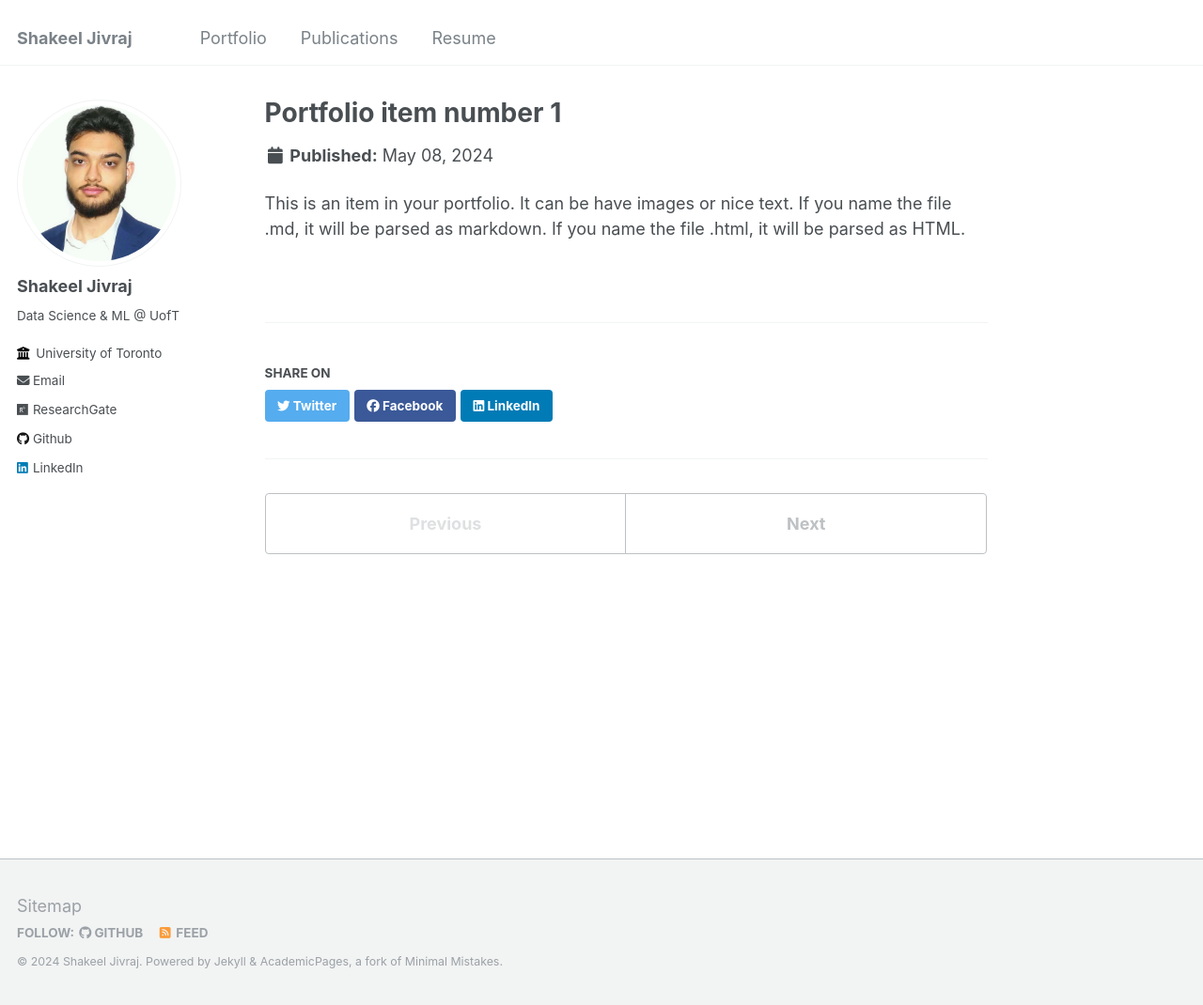
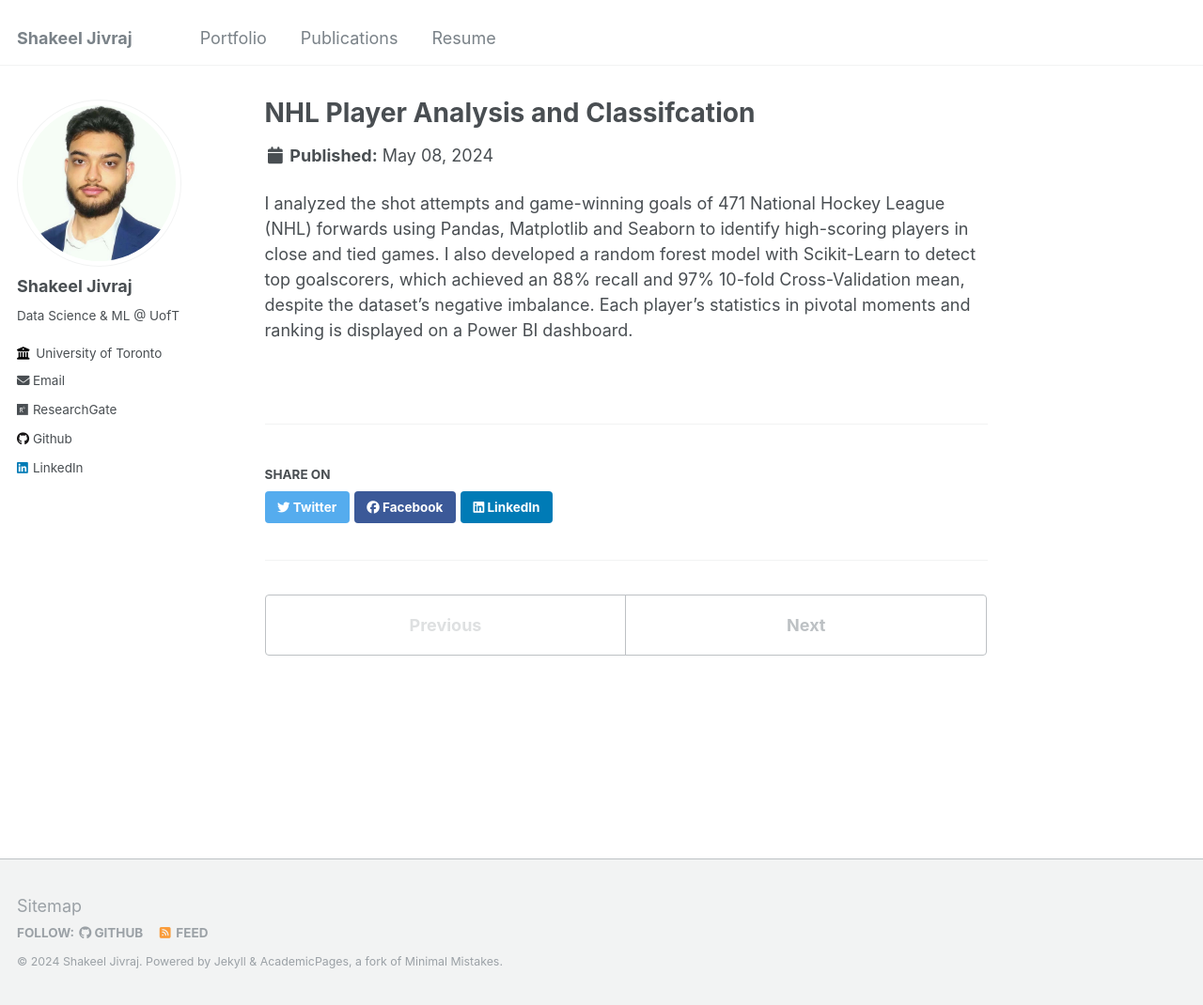
Before and after one commit to Shak789/Shak789.github.io, a Jekyll site: the page built from _portfolio/portfolio-1.md, in a window 1280 px wide and 1070 px high. Shown: the whole window at 94% size. Built offline with Jekyll 4.4.1, drawn with Linux system fonts in a browser that asks for light colours.

Commit message:
Update portfolio-1.md

```diff
--- a/_portfolio/portfolio-1.md
+++ b/_portfolio/portfolio-1.md
@@ -1,7 +1,7 @@
 ---
-title: "Portfolio item number 1"
-excerpt: "Short description of portfolio item number 1<br/><img src='/images/500x300.png'>"
+title: "NHL Player Analysis and Classifcation"
+excerpt: "Identifying top NHL goalscorers in close or tied games<br/><img src='/images/player_card.png'>"
 collection: portfolio
 ---
 
-This is an item in your portfolio. It can be have images or nice text. If you name the file .md, it will be parsed as markdown. If you name the file .html, it will be parsed as HTML.
+I analyzed the shot attempts and game-winning goals of 471 National Hockey League (NHL) forwards using Pandas, Matplotlib and Seaborn to identify high-scoring players in close and tied games. I also developed a random forest model with Scikit-Learn to detect top goalscorers, which achieved an 88% recall and 97% 10-fold Cross-Validation mean, despite the dataset's negative imbalance. Each player's statistics in pivotal moments and ranking is displayed on a Power BI dashboard.
```
